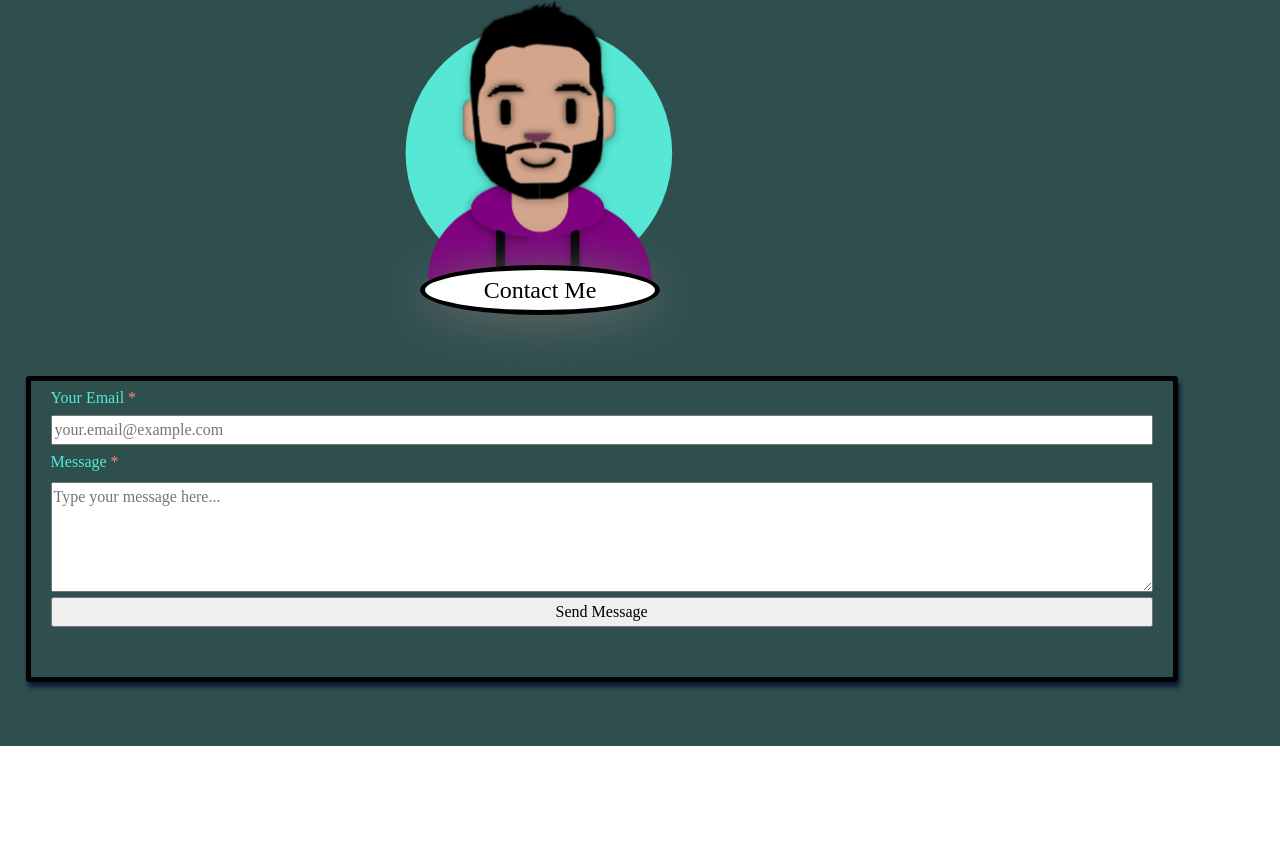
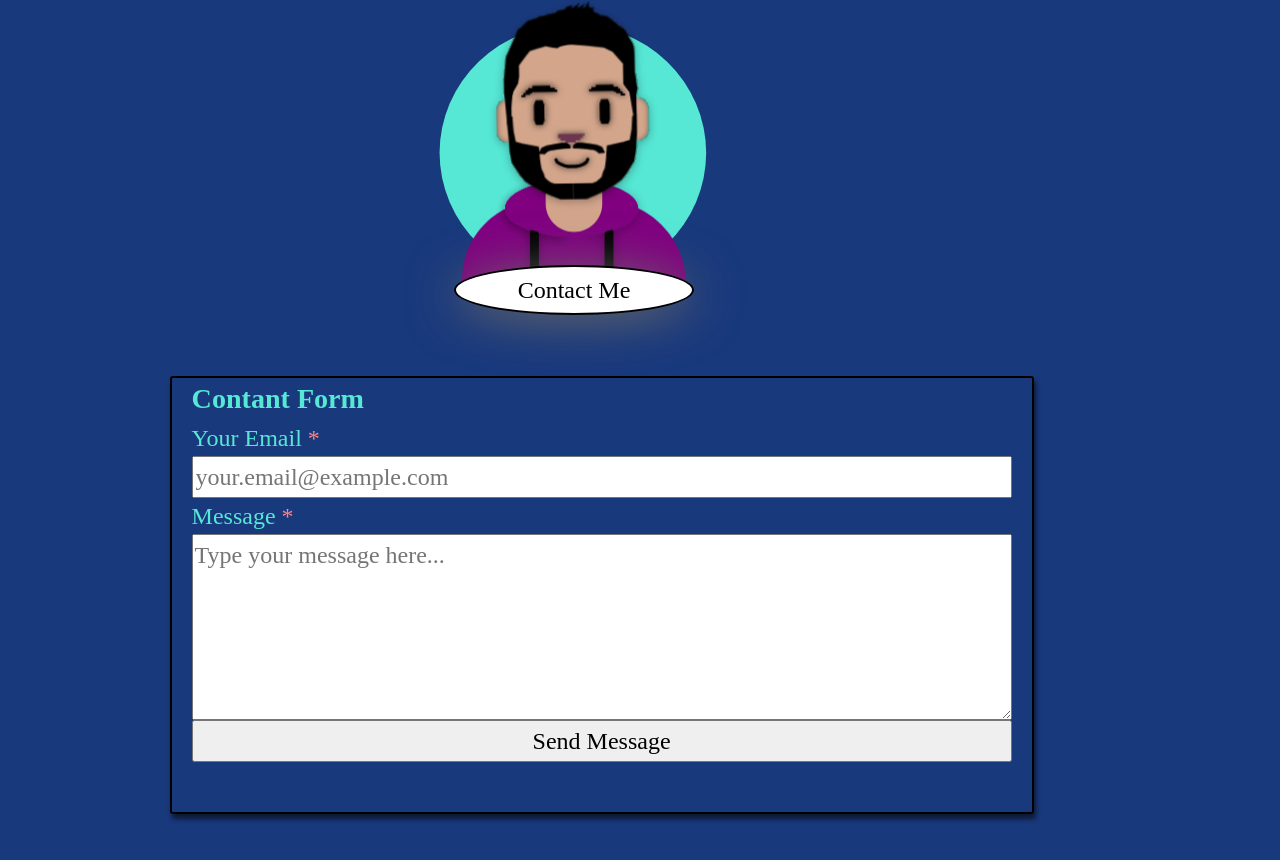
Before and after one commit to Ejguzman3988/portfolio-website, a React (Create React App) app: page / in a window 1280 px wide. Shown: the part 2496-3356 px from the top of the page. Before the commit the page ends 3242 px from the top, so only its background shows below. Built offline with nearby package versions, Linux system fonts and the light colour scheme.

Commit message:
Updates lap to allow full screen and changes form to flex instead of grid

```diff
--- a/src/components/Contact/Contact.css
+++ b/src/components/Contact/Contact.css
@@ -1,5 +1,5 @@
 .contact {
-  background: darkslategray;
+  background: var(--navy);
   color: var(--blue-green);
   display: flex;
   font-size: 2em;
@@ -8,20 +8,13 @@
 }
 
 .contact__form {
-  border: 5px black solid;
+  border: 2px black solid;
   border-radius: 3px;
   padding: 0 20px 50px 20px;
   width: 50vw;
   box-shadow: 2px 5px 5px #0c1835;
-  display: grid;
-  grid-template-areas:
-    "error    error"
-    "emailL   emailI"
-    "messageL messageI"
-    "null     btn";
-  grid-template-columns: 1.5fr 2fr;
-  grid-template-rows: 0fr 0.2fr 1fr 0.25fr;
-  grid-gap: 10px;
+  display: flex;
+  flex-direction: column;
 }
 
 .label-email {
@@ -67,7 +60,7 @@
   color: black;
   position: absolute;
   background: white;
-  border: 5px black solid;
+  border: 2px black solid;
   width: 240px;
   height: 50px;
   border-radius: 100%;
@@ -79,7 +72,7 @@
 /* Portrait and Landscape */
 @media only screen and (max-width: 1331px) {
   .contact {
-    background: darkslategray;
+    background: var(--navy);
     color: var(--blue-green);
     display: flex;
     flex-direction: column;
@@ -89,6 +82,7 @@
   }
   .logo-grin {
     margin: 0 auto;
+    transform: translateX(-66px);
   }
 
   .contact__header {
@@ -100,21 +94,11 @@
   }
 
   .contact__form {
-    width: 100%;
-    font-size: 0.5em;
-    border: 5px black solid;
+    width: 75%;
+    font-size: 0.75em;
+    border: 2px black solid;
     border-radius: 3px;
-    box-shadow: 2px 5px 5px #0c1835;
-    display: grid;
-    grid-template-areas:
-      "error"
-      "emailL"
-      "emailI"
-      "messageL"
-      "messageI"
-      "btn";
-    grid-template-columns: 5fr;
-    grid-template-rows: 0fr 0.2fr 0.25fr 0.25fr 1fr 0.25fr;
-    grid-gap: 2%;
+    display: flex;
+    flex-direction: column;
   }
 }
--- a/src/components/Contact/EmailForm.js
+++ b/src/components/Contact/EmailForm.js
@@ -71,6 +71,7 @@ const EmailForm = () => {
     <div className="contact__header">
       <form className="contact__form" onSubmit={handleSubmit}>
         <div className="contact__errors">{errors}</div>
+        <h3>Contant Form</h3>
 
         <label className="label-email" htmlFor="email">
           Your Email <span style={{ color: "#ff8484" }}>*</span>
--- a/src/components/svg/Laptop.js
+++ b/src/components/svg/Laptop.js
@@ -132,6 +132,7 @@ const Laptop = ({ project }) => {
             allowfullscreen
             frameborder="0"
             pauseVideo={!modal ? "true" : "false"}
+            allowFullScreen
           ></iframe>
         ) : null}
       </div>
```
